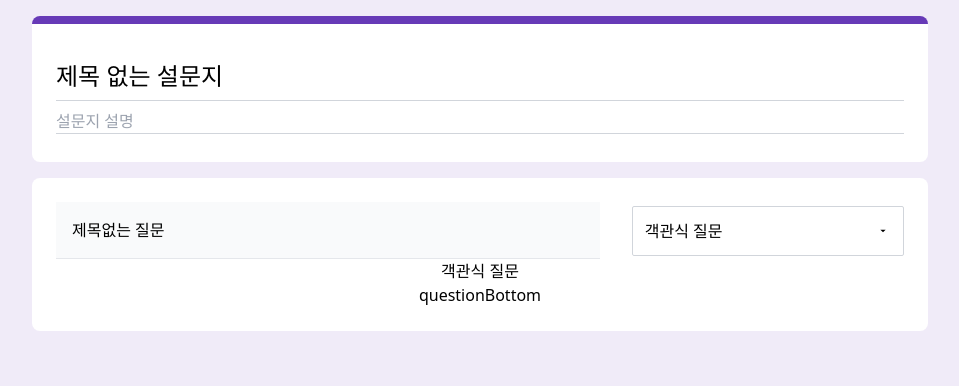
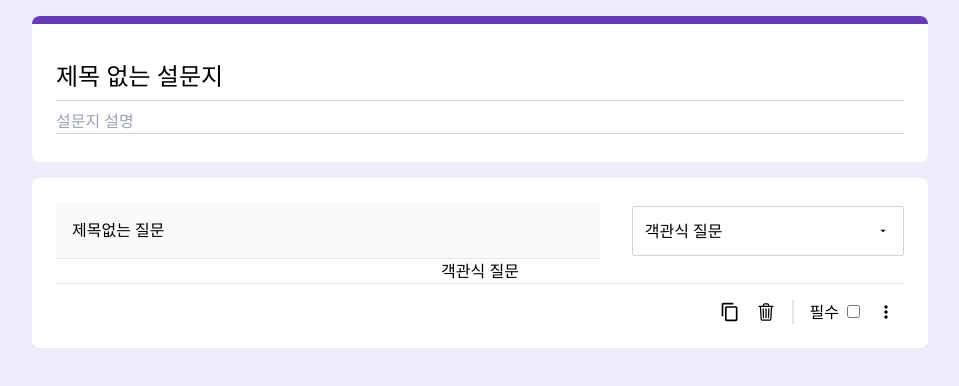
Before and after one commit to caseBread/google_form-clone, a React (Create React App) app: page / in a window 1280 px wide. Shown: the top 386 px of the page, without its empty margins (160-1119 px from the left). Built offline with nearby package versions, Linux system fonts and the light colour scheme.

Commit message:
feat : question bottom container 구현
아직 필수 toggle은 미구현

```diff
--- a/src/components/Question/Conatiner/BottomContainer/index.tsx
+++ b/src/components/Question/Conatiner/BottomContainer/index.tsx
@@ -1,4 +1,29 @@
+import { MdOutlineContentCopy } from 'react-icons/md';
+import { IoTrashOutline } from 'react-icons/io5';
+import { BiDotsVerticalRounded } from 'react-icons/bi';
+
 const QuestionBottom = () => {
-  return <div>questionBottom</div>;
+  return (
+    <div className="pt-4 w-full border-t-1">
+      <div className="flex justify-end [&>*]:px-2">
+        <button className="hover:bg-gray-100 rounded-full">
+          <MdOutlineContentCopy size={20} />
+        </button>
+        <button className="hover:bg-gray-100 rounded-full">
+          <IoTrashOutline size={20} />
+        </button>
+        <div>
+          <div className="border-l-2 h-full"></div>
+        </div>
+        <div>
+          <span className="mr-2">필수</span>
+          <input id="essential" type="checkbox" />
+        </div>
+        <button className="hover:bg-gray-100 rounded-full">
+          <BiDotsVerticalRounded size={20} />
+        </button>
+      </div>
+    </div>
+  );
 };
 export default QuestionBottom;
--- a/src/components/common/Dropdown/index.tsx
+++ b/src/components/common/Dropdown/index.tsx
@@ -5,7 +5,7 @@ interface Props {
 const Dropdown = ({ children }: Props) => {
   return (
     <div>
-      <div className="fixed shadow-md border-1 rounded-md bg-white leading-8 max-w-[14rem] w-full [&>*]:pl-4 [&>*]:py-2 hover:[&>*]:bg-gray-200">
+      <div className="fixed shadow-md border-1 rounded-md bg-white leading-8 max-w-[14rem] w-full [&>*]:pl-4 [&>*]:py-2 hover:[&>*]:bg-gray-200 z-50">
         {children}
       </div>
     </div>
```
